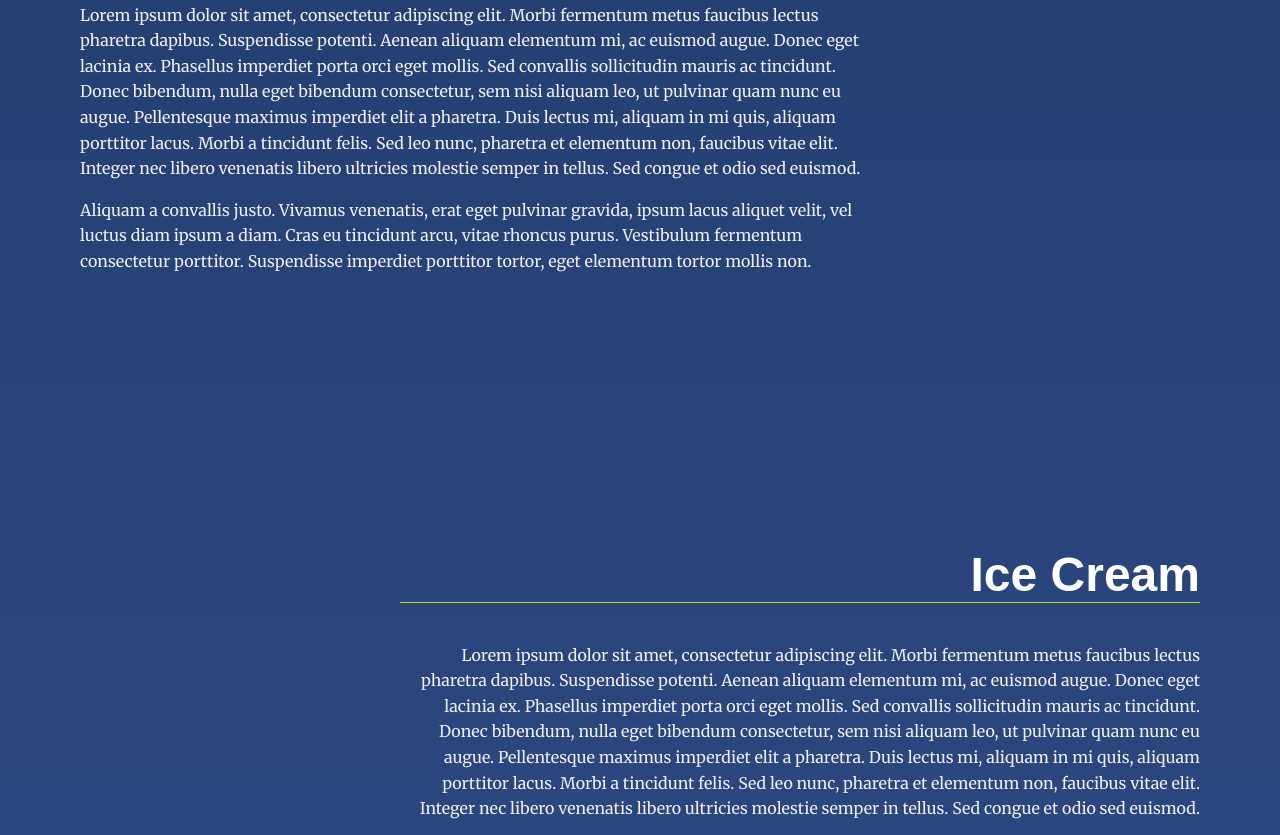
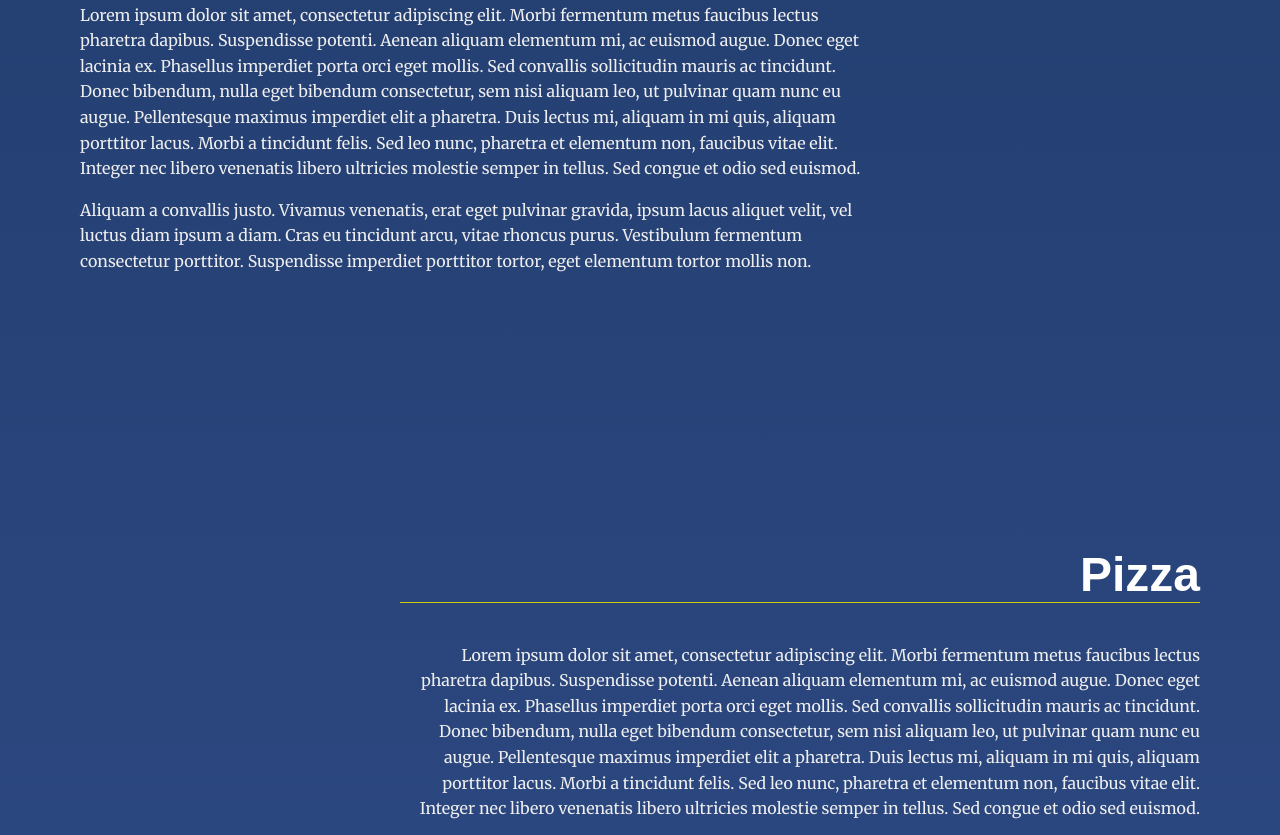
Before and after one commit to A-M-Z-Z/Coursea-HTML-CSS-JS--3, a plain HTML site: page index.html in a window 1280 px wide. Shown: the part 1948-2783 px from the top of the page. Drawn offline with Linux system fonts and the light colour scheme.

Commit message:
Add files via upload

```diff
--- a/index.html
+++ b/index.html
@@ -60,9 +60,9 @@
       </div>
     </section>
     <!-- Creat New Section -->
-    <section id="section4" data-nav="Ice Cream" >
+    <section id="section4" data-nav="Pizza" >
       <div class="landing__container">
-        <h2>Ice Cream</h2>
+        <h2>Pizza</h2>
         <p>Lorem ipsum dolor sit amet, consectetur adipiscing elit. Morbi fermentum metus faucibus lectus pharetra dapibus. Suspendisse potenti. Aenean aliquam elementum mi, ac euismod augue. Donec eget lacinia ex. Phasellus imperdiet porta orci eget mollis. Sed convallis sollicitudin mauris ac tincidunt. Donec bibendum, nulla eget bibendum consectetur, sem nisi aliquam leo, ut pulvinar quam nunc eu augue. Pellentesque maximus imperdiet elit a pharetra. Duis lectus mi, aliquam in mi quis, aliquam porttitor lacus. Morbi a tincidunt felis. Sed leo nunc, pharetra et elementum non, faucibus vitae elit. Integer nec libero venenatis libero ultricies molestie semper in tellus. Sed congue et odio sed euismod.</p>
 
         <p>Aliquam a convallis justo. Vivamus venenatis, erat eget pulvinar gravida, ipsum lacus aliquet velit, vel luctus diam ipsum a diam. Cras eu tincidunt arcu, vitae rhoncus purus. Vestibulum fermentum consectetur porttitor. Suspendisse imperdiet porttitor tortor, eget elementum tortor mollis non.</p>
```
